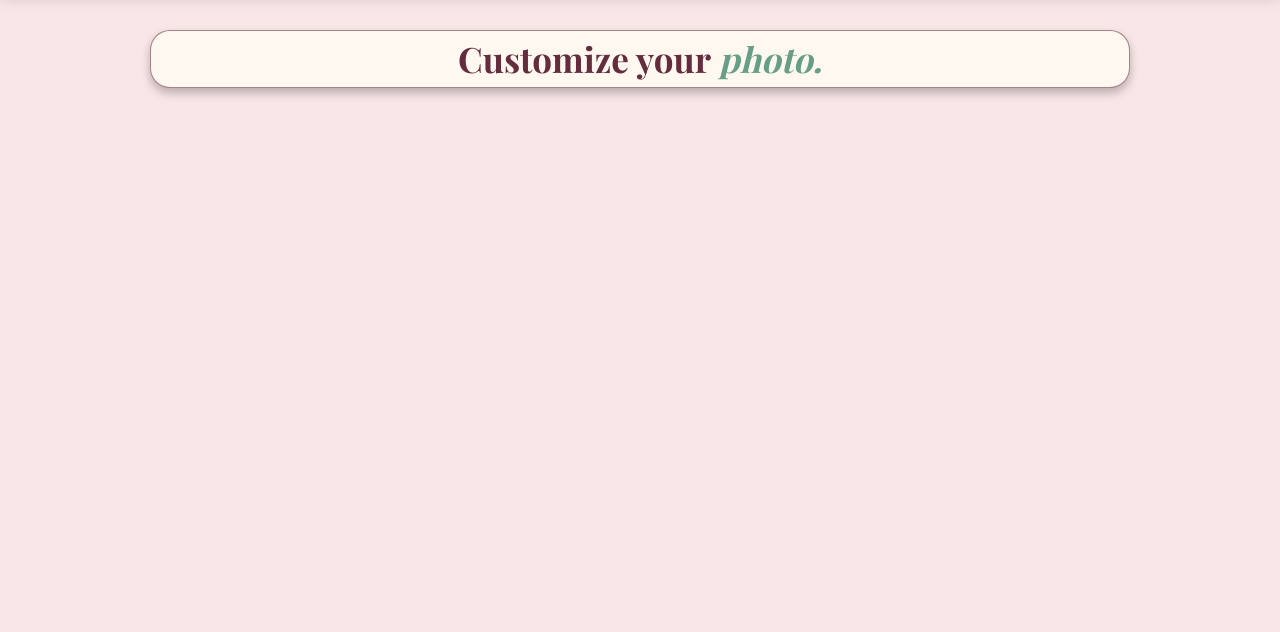
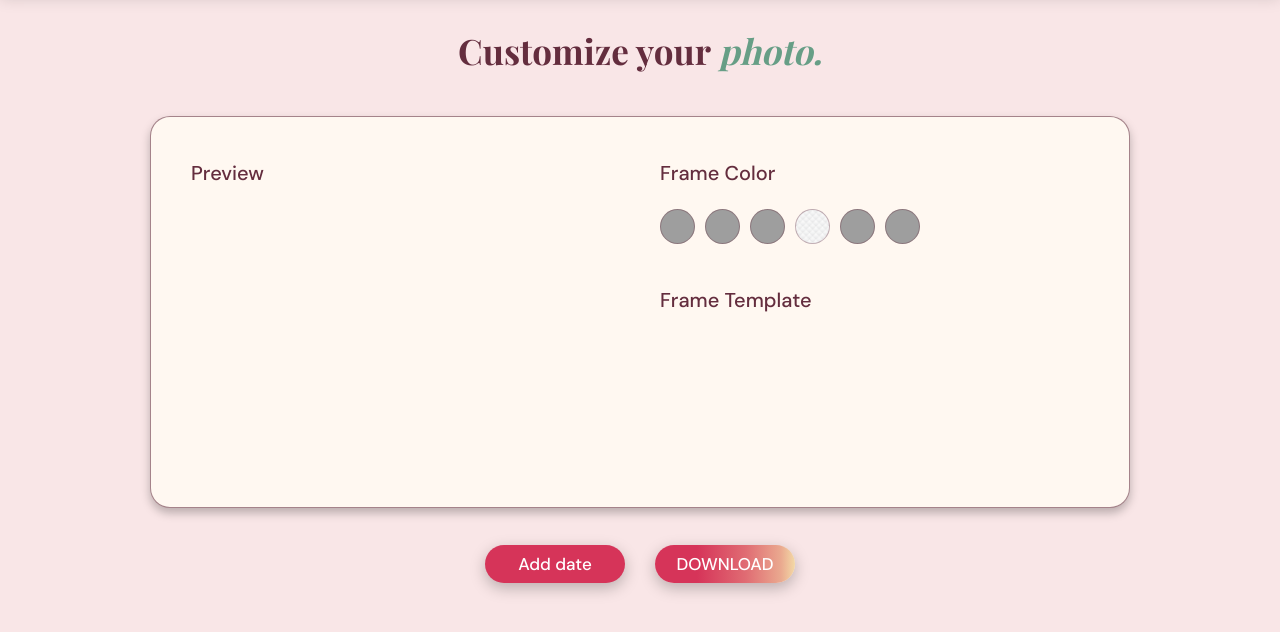
Before and after one commit to aisyahkhmraa/blushbooth, a website: page edit.html in a window 1280 px wide. Shown: the part 72-704 px from the top of the page. Drawn offline with nearby package versions, Linux system fonts and the light colour scheme; grey boxes are pictures that could not be loaded; a web font is replaced by a local one.

Commit message:
complete editing page

```diff
--- a/css/edit.css
+++ b/css/edit.css
@@ -9,7 +9,7 @@
   --font-heading: "Playfair Display", serif;
   --font-mono: "DM Mono", monospace;
 
-    --bg-color: #F9E6E7;
+  --bg-color: #f9e6e7;
 }
 
 body {
@@ -21,7 +21,7 @@ body {
 /* navigation bar */
 
 .navigation {
-    background-color: #FEF4EA ;
+  background-color: #fef4ea;
 
   display: flex;
   justify-content: space-between;
@@ -34,7 +34,7 @@ body {
   font-family: var(--font-heading);
   font-weight: 600;
   font-size: 25px;
-    color: #D63459;
+  color: #d63459;
   padding: 10px 20px;
   margin-left: 20px;
 }
@@ -50,7 +50,7 @@ body {
 
 .navigation nav ul li a {
   text-decoration: none;
-    color: #642D3E;
+  color: #642d3e;
   font-family: var(--font-primary);
   font-weight: 500;
   font-size: 13px;
@@ -68,19 +68,158 @@ body {
 h2 {
   font-family: var(--font-heading);
   font-size: 35px;
-    color: #642D3E;
+  color: #642d3e;
 }
 
+.title {
+  display: flex;
+  justify-content: center;
+  padding: 30px;
+  padding-bottom: 0;
+}
+
+/*card*/
+
 .card {
-    display: flex;
-    flex-direction: column;
-    justify-content: space-between;
+  display: grid;
+  flex-direction: row;
+  justify-content: flex-start;
   text-align: center;
 
   border: 1px solid #7a4b58ab;
   border-radius: 20px;
-    background-color: #FFF8F1;
+  background-color: #fff8f1;
   box-shadow: 0px 5px 10px rgba(0, 0, 0, 0.25);
 
   margin: 37px 150px;
+  padding: 20px;
+
+  grid-template-columns: 1fr 1fr;
 }
+
+/*button*/
+
+.button {
+  display: flex;
+  gap: 30px;
+  justify-content: center;
+}
+
+#dateButton {
+  background-color: #d63459;
+  border: none;
+  font-family: var(--font-primary);
+  font-size: 17px;
+  font-weight: 500;
+  color: white;
+  padding: 8px 15px;
+  border-radius: 9999px;
+  text-align: center;
+  width: 140px;
+  height: 38px;
+  box-shadow: 0px 5px 15px rgba(0, 0, 0, 0.25);
+}
+
+#downloadButton {
+  background: linear-gradient(
+    to right,
+    #d63459 30%,
+    #e06c73 65%,
+    #eaa98f 90%,
+    #f3d9a6 100%
+  );
+  border: none;
+  font-family: var(--font-primary);
+  font-size: 17px;
+  font-weight: 500;
+  color: white;
+  padding: 8px 15px;
+  border-radius: 9999px;
+  text-align: center;
+  width: 140px;
+  height: 38px;
+  box-shadow: 0px 5px 15px rgba(0, 0, 0, 0.25);
+}
+
+/* main frame */
+
+.frame-edit {
+  display: flex;
+  flex-direction: column;
+  padding: 20px;
+  gap: 20px;
+}
+
+#sub-title {
+  font-size: 20px;
+  font-weight: 500;
+  color: #642d3e;
+  font-family: var(--font-primary);
+  display: flex;
+}
+
+/*preview photo*/
+
+.preview-photo {
+  width: 100%;
+  height: 350px;
+  overflow: hidden;
+  padding: 20px;
+}
+
+.preview-photo img {
+  width: 100%;
+  height: 100%;
+  object-fit: contain;
+}
+
+/*color opstions */
+
+.color-options {
+  display: flex;
+  gap: 10px;
+  padding-bottom: 20px;
+}
+
+.color-option {
+  width: 35px;
+  height: 35px;
+  border: none;
+  border-radius: 50%;
+}
+
+.color-option:nth-child(1) {
+  background-image: url("../assets/frames/one-photo/brown-polkadot.png");
+  background-size: cover;
+  border: 1px solid #642d3e59;
+}
+
+.color-option:nth-child(2) {
+  background-image: url("../assets/frames/one-photo/leopard.png");
+  background-size: cover;
+  border: 1px solid #642d3e59;
+}
+
+.color-option:nth-child(3) {
+  background-image: url("../assets/frames/one-photo/pink-lines.png");
+  background-size: cover;
+  border: 1px solid #642d3e59;
+}
+
+.color-option:nth-child(4) {
+  background-image: url("../assets/frames/one-photo/sofa.png");
+  background-size: cover;
+  border: 1px solid #642d3e59;
+}
+
+.color-option:nth-child(5) {
+  background-image: url("../assets/frames/one-photo/yellow-pattern.png");
+  background-size: cover;
+  border: 1px solid #642d3e59;
+}
+
+.color-option:nth-child(6) {
+  background-image: url("../assets/frames/one-photo/zebra.png");
+  background-size: cover;
+  border: 1px solid #642d3e59;
+}
--- a/edit.html
+++ b/edit.html
@@ -1,18 +1,20 @@
-<!DOCTYPE html>
+<!doctype html>
 <html lang="en">
   <head>
-    <meta charset="UTF-8">
-    <meta name="viewport" content="width=device-width, initial-scale=1.0">
+    <meta charset="UTF-8" />
+    <meta name="viewport" content="width=device-width, initial-scale=1.0" />
     <!-- font -->
-    <link rel="preconnect" href="https://fonts.googleapis.com">
-    <link rel="preconnect" href="https://fonts.gstatic.com" crossorigin>
-    <link href="https://fonts.googleapis.com/css2?family=DM+Mono:ital,wght@0,300;0,400;0,500;1,300;1,400;1,500&family=DM+Sans:ital,opsz,wght@0,9..40,100..1000;1,9..40,100..1000&family=Playfair+Display:ital,wght@0,400..900;1,400..900&display=swap" rel="stylesheet">
+    <link rel="preconnect" href="https://fonts.googleapis.com" />
+    <link rel="preconnect" href="https://fonts.gstatic.com" crossorigin />
+    <link
+      href="https://fonts.googleapis.com/css2?family=DM+Mono:ital,wght@0,300;0,400;0,500;1,300;1,400;1,500&family=DM+Sans:ital,opsz,wght@0,9..40,100..1000;1,9..40,100..1000&family=Playfair+Display:ital,wght@0,400..900;1,400..900&display=swap"
+      rel="stylesheet"
+    />
     <!-- css -->
-    <link rel="stylesheet" href="css/edit.css">
+    <link rel="stylesheet" href="css/edit.css" />
     <!-- favicon -->
-    <link rel="icon" href="assets/icons/favicon.png" type="image/png">
+    <link rel="icon" href="assets/icons/favicon.png" type="image/png" />
     <title>BlushBooth</title>
-
   </head>
   <body>
     <header>
@@ -25,27 +27,48 @@
             <li><a href="#">Contact</a></li>
           </ul>
         </nav>
-        <a href="https://github.com/aisyahkhmraa" class="logo-github" target="_blank" rel="noopener noreferrer">
-            <img src="assets/icons/github.png" alt="My Github">
+        <a
+          href="https://github.com/aisyahkhmraa"
+          class="logo-github"
+          target="_blank"
+          rel="noopener noreferrer"
+        >
+          <img src="assets/icons/github.png" alt="My Github" />
         </a>
       </div>
       <main>
+        <div class="title">
+          <h2>
+            Customize your
+            <span style="font-weight: 700; font-style: italic; color: #679e86"
+              >photo.</span
+            >
+          </h2>
+        </div>
         <section class="card">
           <div class="preview-photo">
-                <h2>Customize your <span style="font-weight: 700; font-style: italic; color: #679E86;">photo.</span></h2>
+            <p id="sub-title">Preview</p>
           </div>
           <div class="frame-edit">
-                <div id="color">
-
+            <p id="sub-title">Frame Color</p>
+            <div id="color" class="color-options">
+              <button class="color-option"></button>
+              <button class="color-option"></button>
+              <button class="color-option"></button>
+              <button class="color-option"></button>
+              <button class="color-option"></button>
+              <button class="color-option"></button>
             </div>
-                <div id="template">
-
-                </div>
+            <p id="sub-title">Frame Template</p>
+            <div id="template"></div>
           </div>
         </section>
-
+        <div class="button">
+          <button id="dateButton">Add date</button>
+          <button id="downloadButton">DOWNLOAD</button>
+        </div>
       </main>
-    <footer>
-
-    </footer>
+      <footer></footer>
     </header>
+  </body>
+</html>
--- /dev/null
+++ b/package.json
@@ -0,0 +1,5 @@
+{
+  "devDependencies": {
+    "prettier": "3.9.6"
+  }
+}
```
Also changed, not shown: 3 other files. Lines whose indentation alone changed are shown as unchanged.
